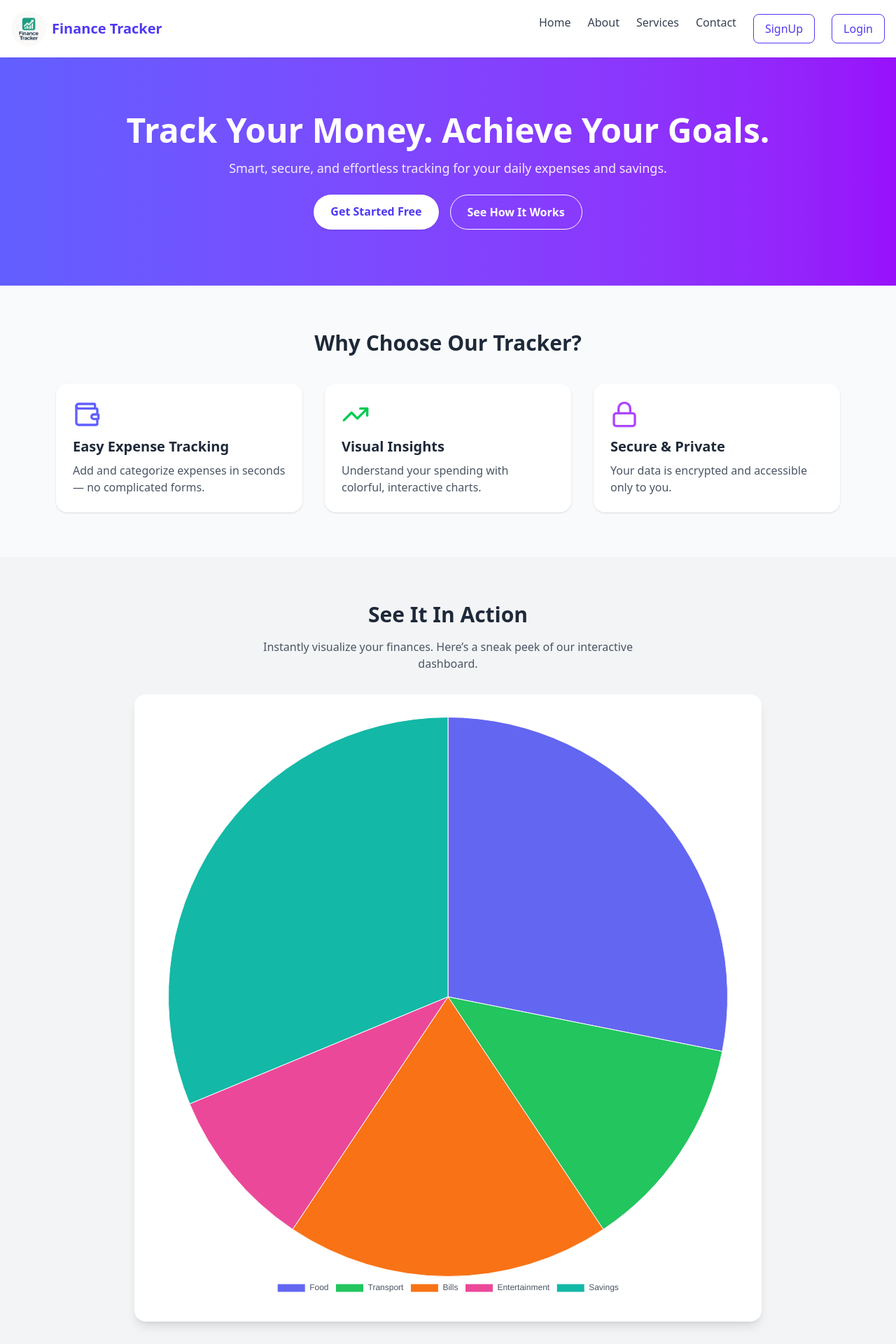
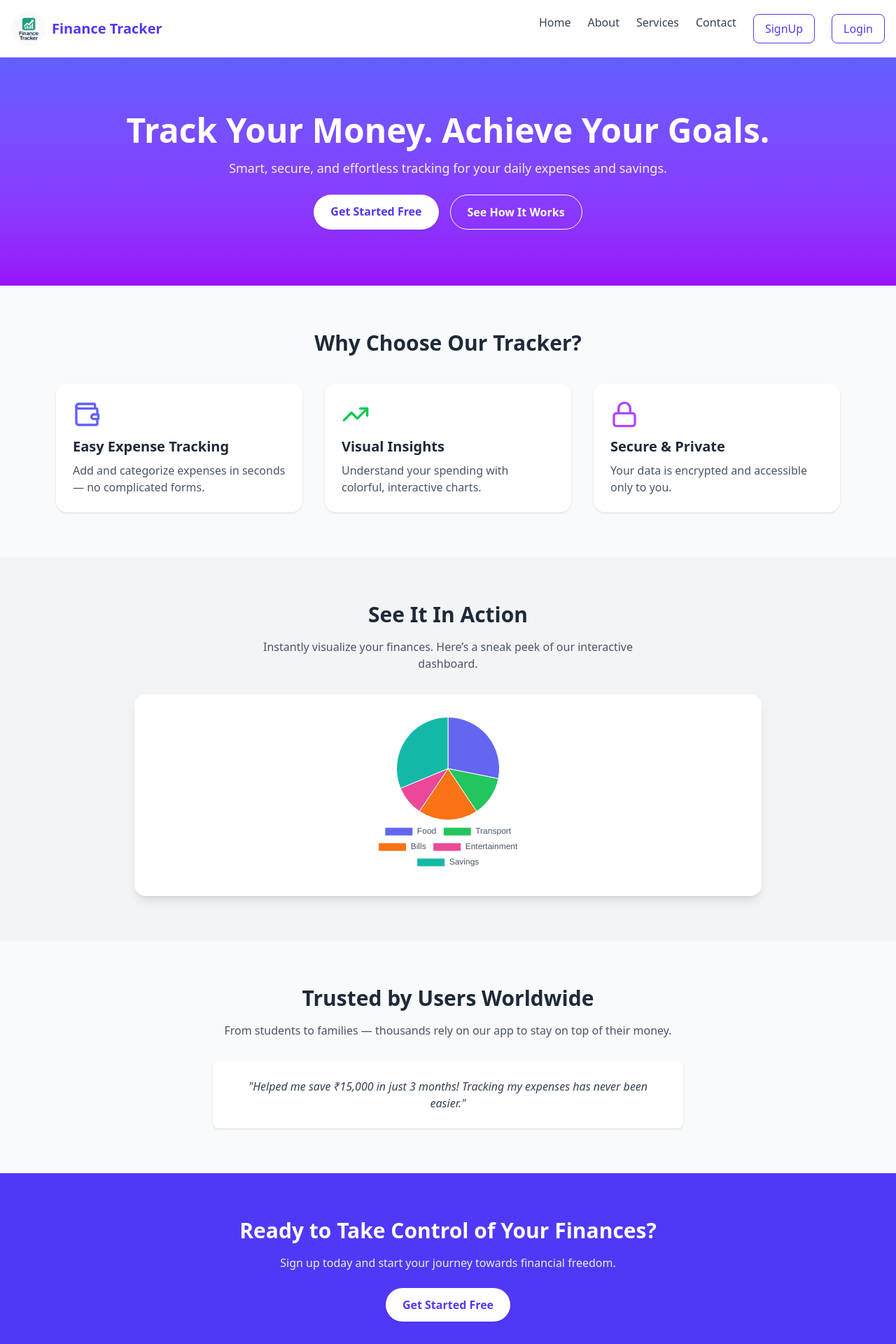
Before and after one commit to Abdul-Wahid-07/Personal-Finance-Tracker, a Next.js app in the folder Frontend/my-app/: page / in a window 1280 px wide. Shown: the top 1920 px of the page at 70% size. Built offline with nearby package versions, Linux system fonts and the light colour scheme; no server answers.

Commit message:
some changes in pie chart

```diff
--- a/Frontend/my-app/src/components/Dashboard/Dashboard.jsx
+++ b/Frontend/my-app/src/components/Dashboard/Dashboard.jsx
@@ -113,7 +113,7 @@ const Dashboard = () => {
             onChange={handleChange}
             required
             className="border rounded-xl p-2"
-            min={0}
+            min={1}
           />
           <select
             name="type"
--- a/Frontend/my-app/src/components/Home/Home.jsx
+++ b/Frontend/my-app/src/components/Home/Home.jsx
@@ -41,7 +41,7 @@ export default function Home() {
     <main className="bg-gray-50 text-gray-800">
 
       {/* Hero Section */}
-      <section className="flex flex-col items-center justify-center text-center py-16 md:py-20 px-4 bg-gradient-to-r from-indigo-500 to-purple-600 text-white">
+      <section className="flex flex-col items-center justify-center text-center py-16 md:py-20 px-4 bg-gradient-to-b from-indigo-500 to-purple-600 text-white">
         <h1 className="text-3xl sm:text-4xl md:text-5xl font-bold mb-4">
           Track Your Money. Achieve Your Goals.
         </h1>
@@ -74,8 +74,12 @@ export default function Home() {
         <p className="max-w-xl mx-auto mb-8 text-gray-600 text-sm sm:text-base">
           Instantly visualize your finances. Here’s a sneak peek of our interactive dashboard.
         </p>
-        <div className="bg-white rounded-2xl shadow-lg p-4 sm:p-8 max-w-4xl mx-auto">
-          <Pie data={chartData} options={chartOptions} />
+
+        <div className="bg-white rounded-2xl shadow-lg p-4 sm:p-8 max-w-4xl mx-auto flex justify-center">
+          {/* Smaller Pie Chart */}
+          <div className="w-48 h-48 sm:w-56 sm:h-56">
+            <Pie data={chartData} options={chartOptions} />
+          </div>
         </div>
       </section>
 
```
